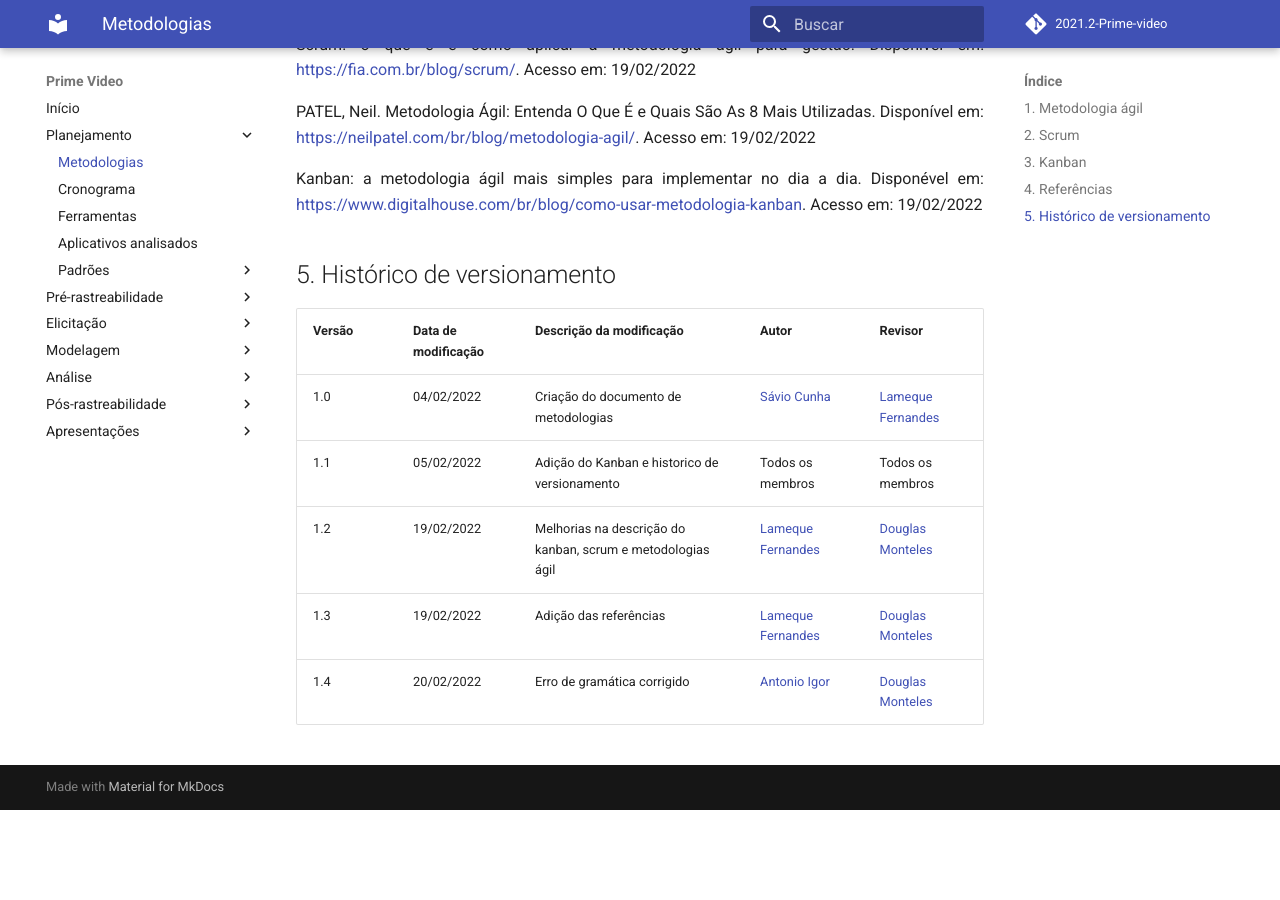
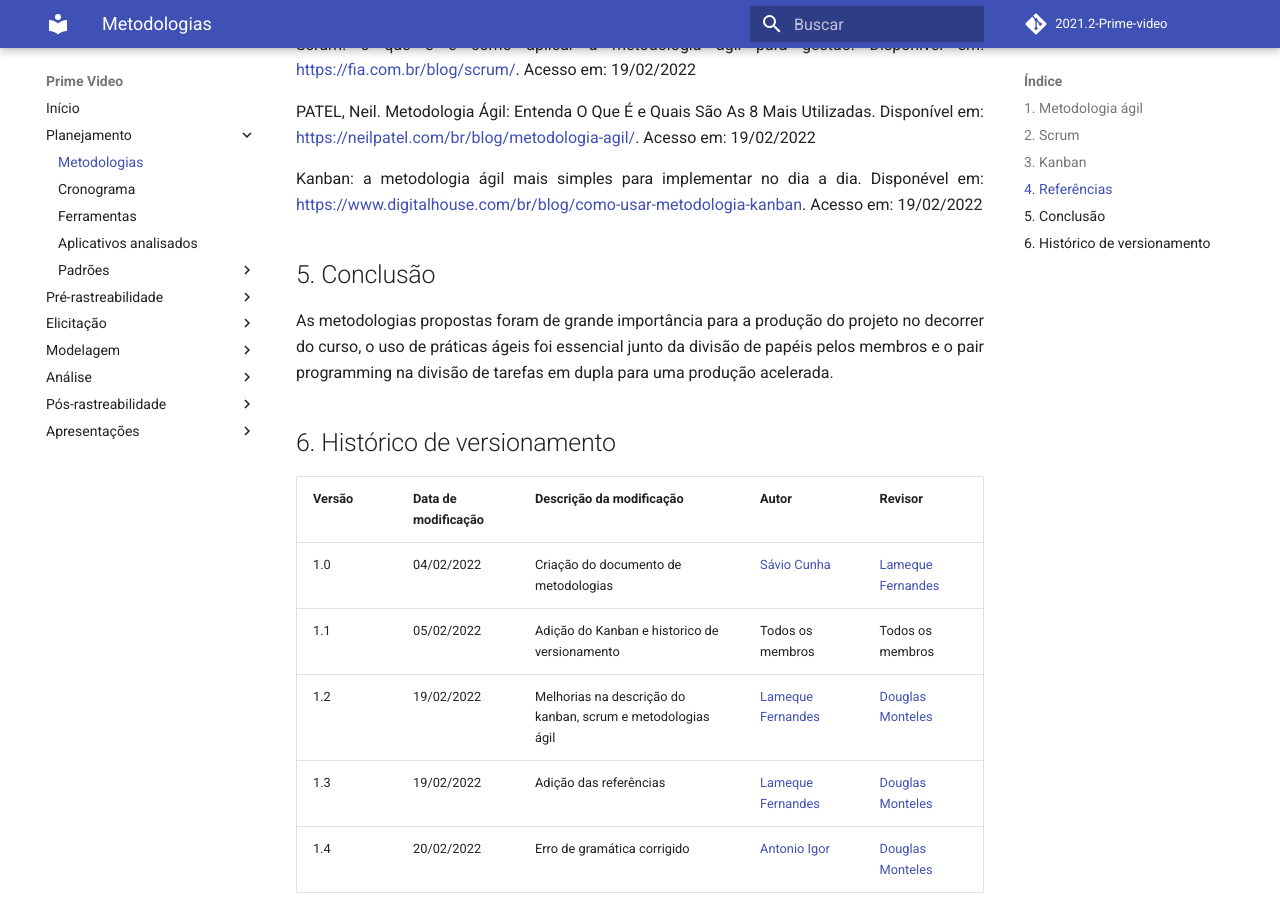
Before and after one commit to Requisitos-de-Software/2021.2-Prime-video, an MkDocs documentation site: the page built from docs/planejamento/metodologias.md, in a window 1280 px wide and 900 px high, scrolled down 1350 px. Built offline with MkDocs 1.6.1 and Material for MkDocs 9.7.7, drawn with Linux system fonts in a browser that asks for light colours; comment, search, counter and statistics services are not loaded; before the commit the page ends 2160 px from its top, so only the background shows below that.

Commit message:
adicionando a conclusão em metodologias

```diff
--- a/docs/planejamento/metodologias.md
+++ b/docs/planejamento/metodologias.md
@@ -49,7 +49,13 @@ PATEL, Neil. Metodologia Ágil: Entenda O Que É e Quais São As 8 Mais Utilizad
 
 Kanban: a metodologia ágil mais simples para implementar no dia a dia. Disponével em: <https://www.digitalhouse.com/br/blog/como-usar-metodologia-kanban>. Acesso em: 19/02/2022
 
-## 5. Histórico de versionamento
+## 5. Conclusão
+
+<p align="justify">
+As metodologias propostas foram de grande importância para a produção do projeto no decorrer do curso, o uso de práticas ágeis foi essencial junto da divisão de papéis pelos membros e o pair programming na divisão de tarefas em dupla para uma produção acelerada.
+</p>
+
+## 6. Histórico de versionamento
 
 |Versão|Data de modificação|Descrição da modificação|Autor|Revisor|
 |-|-|-|-|-|
```
